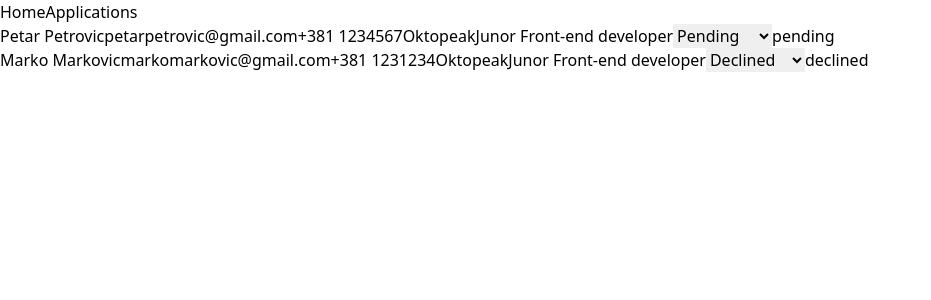
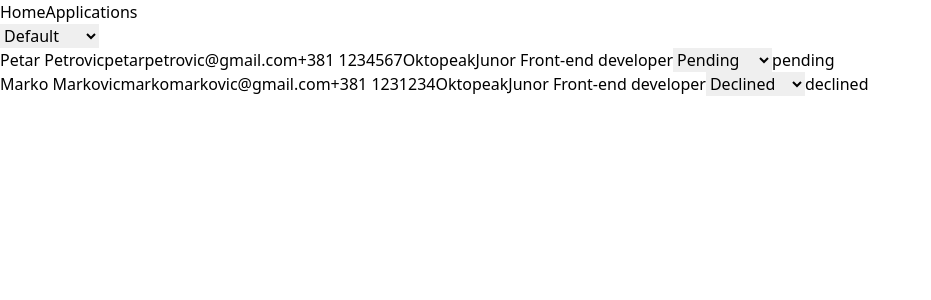
Before and after one commit to stefansasamarkovic/prijava-za-posao, a React (Create React App) app: page /applications in a window 1280 px wide. Shown: the top 300 px of the page, without its empty margins (0-931 px from the left). Built offline with nearby package versions, Linux system fonts and the light colour scheme.

Commit message:
created filtering option

```diff
--- a/src/pages/Applications.js
+++ b/src/pages/Applications.js
@@ -21,6 +21,7 @@ const initialApplications = [
 
 export default function Applications() {
   const [applications, setApplications] = useState(initialApplications);
+  const [filter, setFilter] = useState("default");
 
   const setStatus = function (newStatus, email) {
     setApplications((previousApplications) =>
@@ -32,10 +33,24 @@ export default function Applications() {
     );
   };
 
+  const filteredAplications =
+    filter === "default"
+      ? applications
+      : applications.filter((item) => item.status === filter);
+
   return (
     <div>
+      <select
+        value={filter}
+        onChange={(event) => setFilter(event.target.value)}
+      >
+        <option value="default">Default</option>
+        <option value="accepted">Acceepted</option>
+        <option value="declined">Declined</option>
+        <option value="pending">Pending</option>
+      </select>
       <ul>
-        {applications.map((item) => (
+        {filteredAplications.map((item) => (
           <li key={item.email}>
             {item.fullName}
             {item.email}
```
